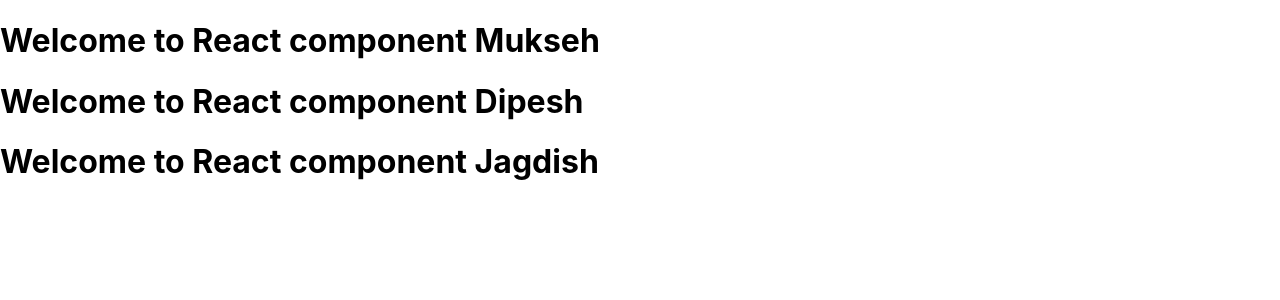
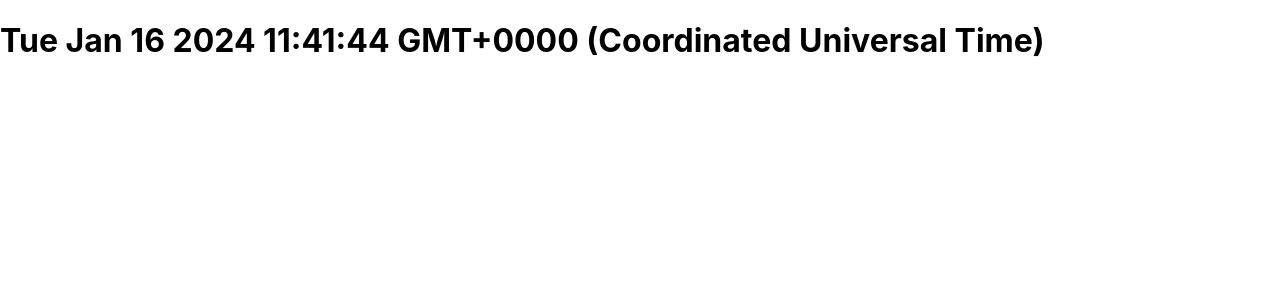
Before and after one commit to NoTanmoyNotFound/ReactJs, a React (Create React App) app: page / in a window 1280 px wide. Shown: the top 300 px of the page. Built offline with nearby package versions, Linux system fonts and the light colour scheme.

Commit message:
learning states and life cycle

```diff
--- a/src/App.js
+++ b/src/App.js
@@ -1,6 +1,7 @@
 import logo from './logo.svg';
 import './App.css';
 import Welcome from './components/Welcome';
+import Clock from './components/Clock';
 
 function App() {
   // function formatUser(user){
@@ -12,10 +13,13 @@
   }
   return(
     <>
-      <Welcome  user="Mukseh"/>
+    <Clock />
+     {/* <Welcome  user="Mukseh"/>
       <Welcome  user="Dipesh"/>
-      <Welcome  user="Jagdish"/>
+      <Welcome  user="Jagdish"/> */}
     </>
+
+
   );
 
 }
--- /dev/null
+++ b/src/components/Clock.js
@@ -0,0 +1,18 @@
+import React, { useState, useEffect } from 'react';
+
+function Clock() {
+    const [date, setDate] = useState(new Date());
+
+    useEffect(() => {
+        const intervalId = setInterval(() => {
+            setDate(new Date());
+        }, 1000);
+
+        // Cleanup the interval when the component is unmounted
+        return () => clearInterval(intervalId);
+    }, []); // Empty dependency array means useEffect will only run once, similar to componentDidMount
+
+    return <h1>{date.toString()}</h1>;
+}
+
+export default Clock;
```
